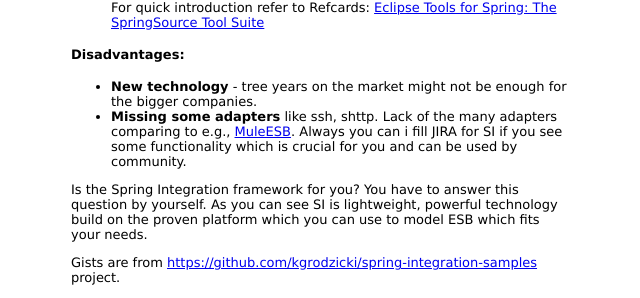
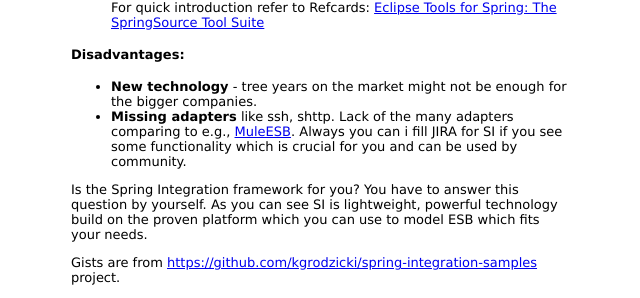
Before and after one commit to kgrodzicki/kgrodzicki.github.com, a Jekyll site: the page built from _posts/2011-08-11-spring-integration.markdown, in a window 1280 px wide and 900 px high, scrolled down 2036 px. Shown: the part 252-550 px from the top of the window, without its empty margins (319-959 px from the left). Built offline with Jekyll 4.4.1, drawn with Linux system fonts in a browser that asks for light colours; Markdown is read by kramdown in place of the engine named in the settings.

Commit message:
text changes

```diff
--- a/_posts/2011-08-11-spring-integration.markdown
+++ b/_posts/2011-08-11-spring-integration.markdown
@@ -81,7 +81,7 @@
 
 #### Disadvantages:
 * __New technology__ - tree years on the market might not be enough for the bigger companies.
-* __Missing some adapters__ like ssh, shttp. Lack of the many adapters comparing to e.g., [MuleESB](http://bit.ly/ohrEq4). Always you can i
+* __Missing adapters__ like ssh, shttp. Lack of the many adapters comparing to e.g., [MuleESB](http://bit.ly/ohrEq4). Always you can i
 fill JIRA for SI if you see some functionality which is crucial for you and can be used by community.
 
 Is the Spring Integration framework for you?
```
